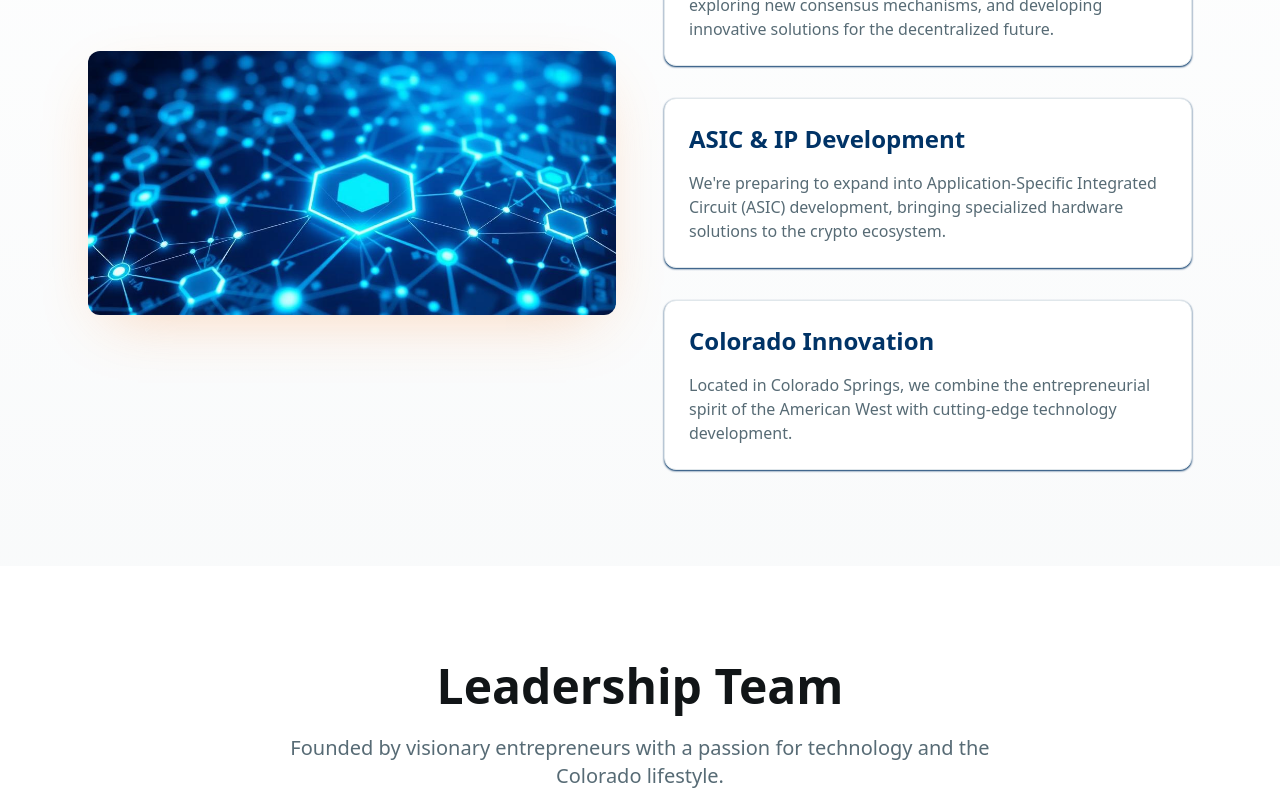
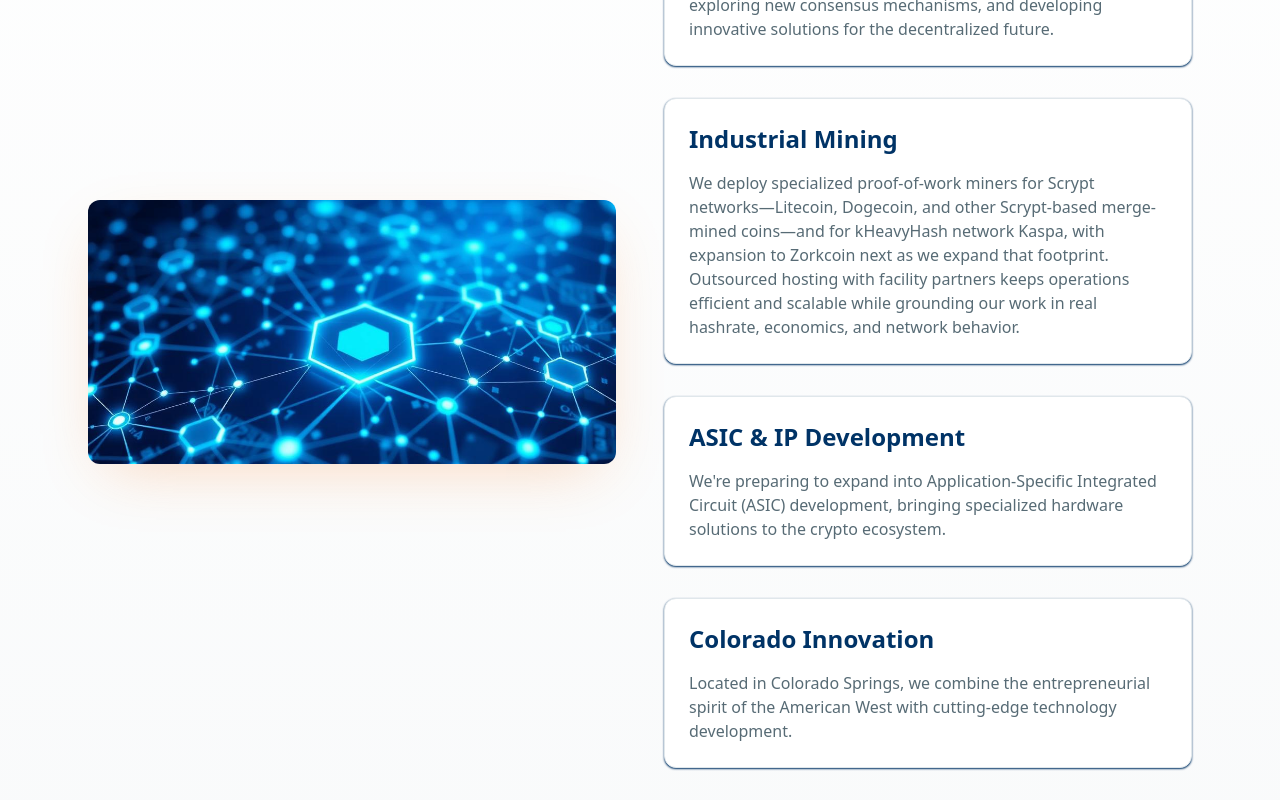
Before and after one commit to adgl-enterprises/website, a React (Vite) app: page / in a window 1280 px wide. Shown: the part 1220-2020 px from the top of the page. Built offline with nearby package versions, Linux system fonts and the light colour scheme.

Commit message:
:pick: add info about mining ops

```diff
--- a/index.html
+++ b/index.html
@@ -3,7 +3,7 @@
   <head>
     <meta charset="UTF-8" />
     <meta name="viewport" content="width=device-width, initial-scale=1.0" />
-    <title>ADGL Enterprises — Mountain Tech</title>
+    <title>ADGL Enterprises — Agile Business</title>
     <meta
       name="description"
       content="ADGL Enterprises — blockchain technology and ASIC development from Colorado Springs. Where innovation meets the mountains."
--- a/src/components/About.tsx
+++ b/src/components/About.tsx
@@ -37,6 +37,19 @@ const About = () => {
 
             <Card className="p-6 shadow-primary hover:shadow-glow transition-all duration-300">
               <CardContent className="p-0">
+                <h3 className="text-2xl font-semibold mb-4 text-primary">Industrial Mining</h3>
+                <p className="text-muted-foreground">
+                  We deploy specialized proof-of-work miners for Scrypt networks—Litecoin,
+                  Dogecoin, and other Scrypt-based merge-mined coins—and for kHeavyHash network Kaspa,
+                  with expansion to Zorkcoin next as we expand that footprint. Outsourced hosting with facility
+                  partners keeps operations efficient and scalable while grounding our work in
+                  real hashrate, economics, and network behavior.
+                </p>
+              </CardContent>
+            </Card>
+
+            <Card className="p-6 shadow-primary hover:shadow-glow transition-all duration-300">
+              <CardContent className="p-0">
                 <h3 className="text-2xl font-semibold mb-4 text-primary">ASIC & IP Development</h3>
                 <p className="text-muted-foreground">
                   We're preparing to expand into Application-Specific Integrated Circuit (ASIC)
--- a/src/components/Footer.tsx
+++ b/src/components/Footer.tsx
@@ -12,8 +12,9 @@ const Footer = () => {
 
           <div>
             <h4 className="text-lg font-semibold mb-4">Focus Areas</h4>
-            <ul className="space-y-2 text-primary-foreground/80">
+            <ul className="grid grid-cols-2 grid-rows-3 grid-flow-col gap-x-6 gap-y-2 text-primary-foreground/80">
               <li>Blockchain R&D</li>
+              <li>Industrial PoW Mining (Scrypt &amp; kHeavyHash)</li>
               <li>ASIC & IP Development</li>
               <li>Crypto Technology</li>
               <li>Technical Consulting</li>
```
